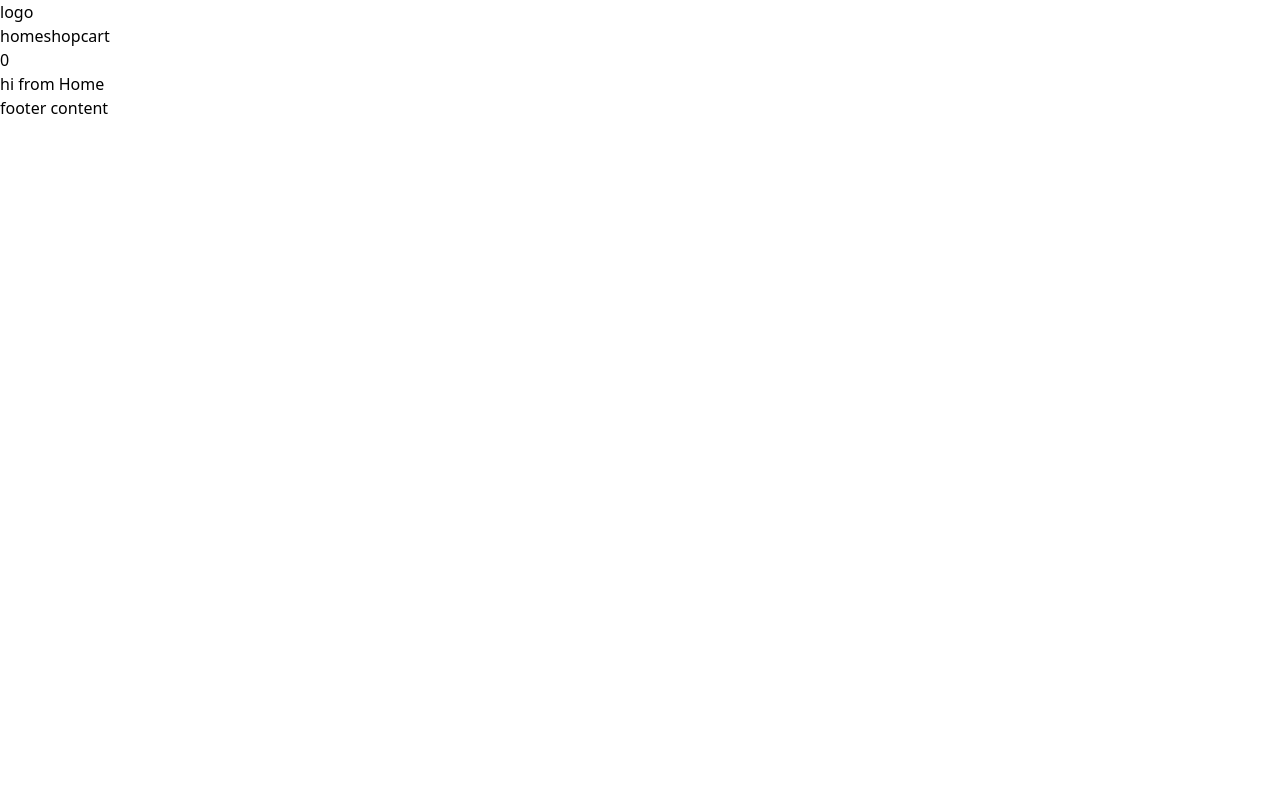
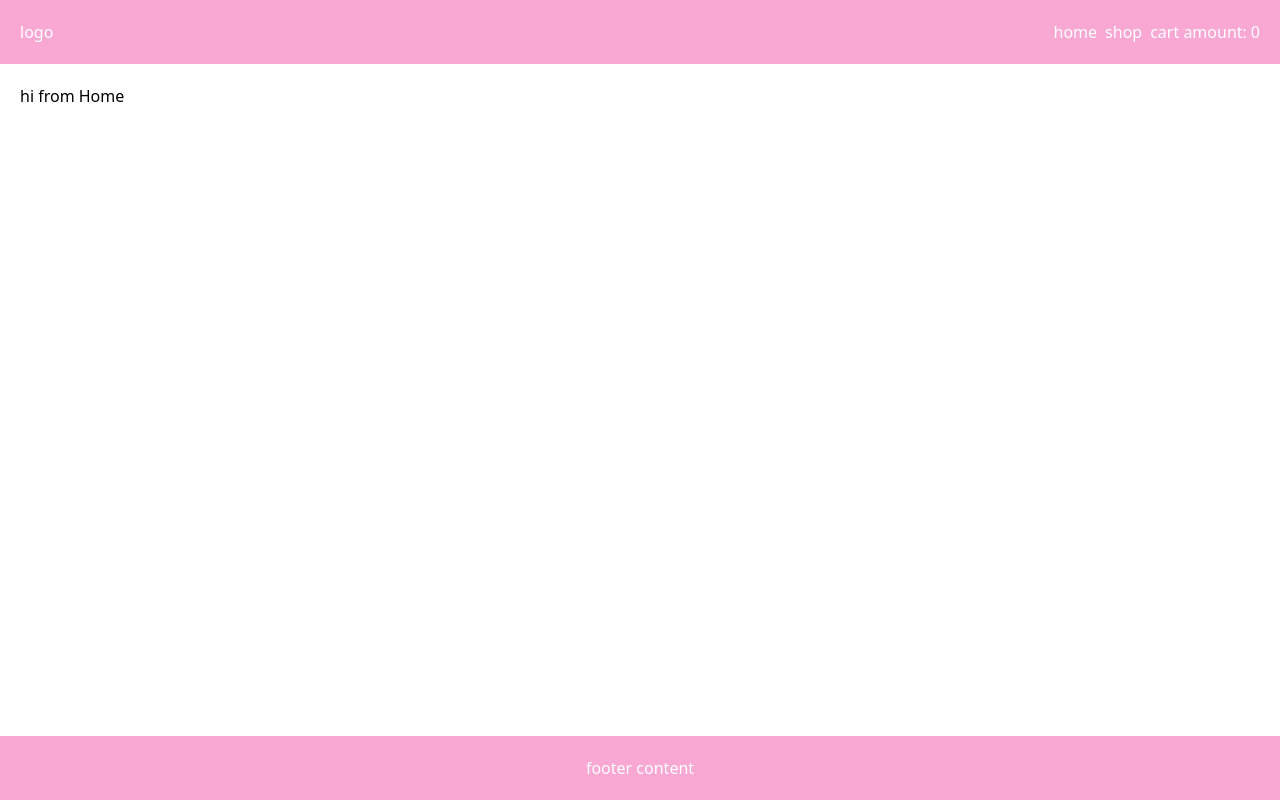
Before and after one commit to ManonLef/tdd-e-commerce, a React (Vite) app: page / in a window 1280 px wide. Built offline with nearby package versions, Linux system fonts and the light colour scheme; no server answers.

Commit message:
add some basic styling

```diff
--- a/src/App.jsx
+++ b/src/App.jsx
@@ -16,6 +16,8 @@ const App = () => {
     for (let i = 0; i < amount; i++) {
       copy.push(product);
     }
+    // if item is already in cart: add current amount to item amount
+    // if item is not in cart yet: add item and set amount
     setCartItems(copy);
   };
 
@@ -27,9 +29,11 @@ const App = () => {
   return (
     <ShopContext.Provider
       value={{ cartItems, data, addToCart, loading, error }}>
-      <Header />
-      <Outlet />
-      <Footer />
+      <div className="flex flex-col h-screen">
+        <Header />
+        <Outlet />
+        <Footer />
+      </div>
     </ShopContext.Provider>
   );
 };
--- a/src/components/Cart.jsx
+++ b/src/components/Cart.jsx
@@ -5,16 +5,17 @@ const Cart = () => {
   const { cartItems } = useContext(ShopContext);
 
   if (cartItems.length > 0) return (
-    <div>
+    <div className="flex-1 p-5">
       <h1>Shopping Cart</h1>
       {cartItems.map((item, index) => {
+        console.log(index)
         return <div key={index}>{item.title}</div>;
       })}
     </div>
   );
   return <>
     <h1>Shopping Cart</h1>
-    <div>There are no items in your cart yet</div>
+    <div className="flex-1 p-5">There are no items in your cart yet</div>
     </>
 };
 
--- a/src/components/Footer.jsx
+++ b/src/components/Footer.jsx
@@ -1,6 +1,6 @@
 const Footer = () => {
   return (
-    <div>footer content</div>
+    <div className="flex flex-wrap justify-center p-5 h-16  bg-pink-300 text-white">footer content</div>
   )
 }
 
--- a/src/components/Header.jsx
+++ b/src/components/Header.jsx
@@ -8,15 +8,17 @@ const Header = () => {
 
   return (
     <>
-      <header>
+      <header className="flex flex-wrap justify-between p-5 h-16  bg-pink-300 text-white">
         <div>logo</div>
-        <div>
+        <div className="flex gap-2">
           <Link to={`/`}>home</Link>
           <Link to={`/shop`}>shop</Link>
-          <Link to={`/cart`}>
-            cart
+          <div className="flex gap-1">
+            <Link to={`/cart`}>
+              cart amount:
+            </Link>
             <div>{cartItems.length}</div>
-          </Link>
+          </div>
         </div>
       </header>
     </>
--- a/src/components/Home.jsx
+++ b/src/components/Home.jsx
@@ -1,7 +1,7 @@
 const Home = () => {
   console.log("rendering Home component");
 
-  return <div>hi from Home</div>;
+  return <div className="flex-1 p-5">hi from Home</div>;
 };
 
 export default Home;
```
Also changed, not shown: src/components/ProductCard.jsx (+7 -5 lines).
